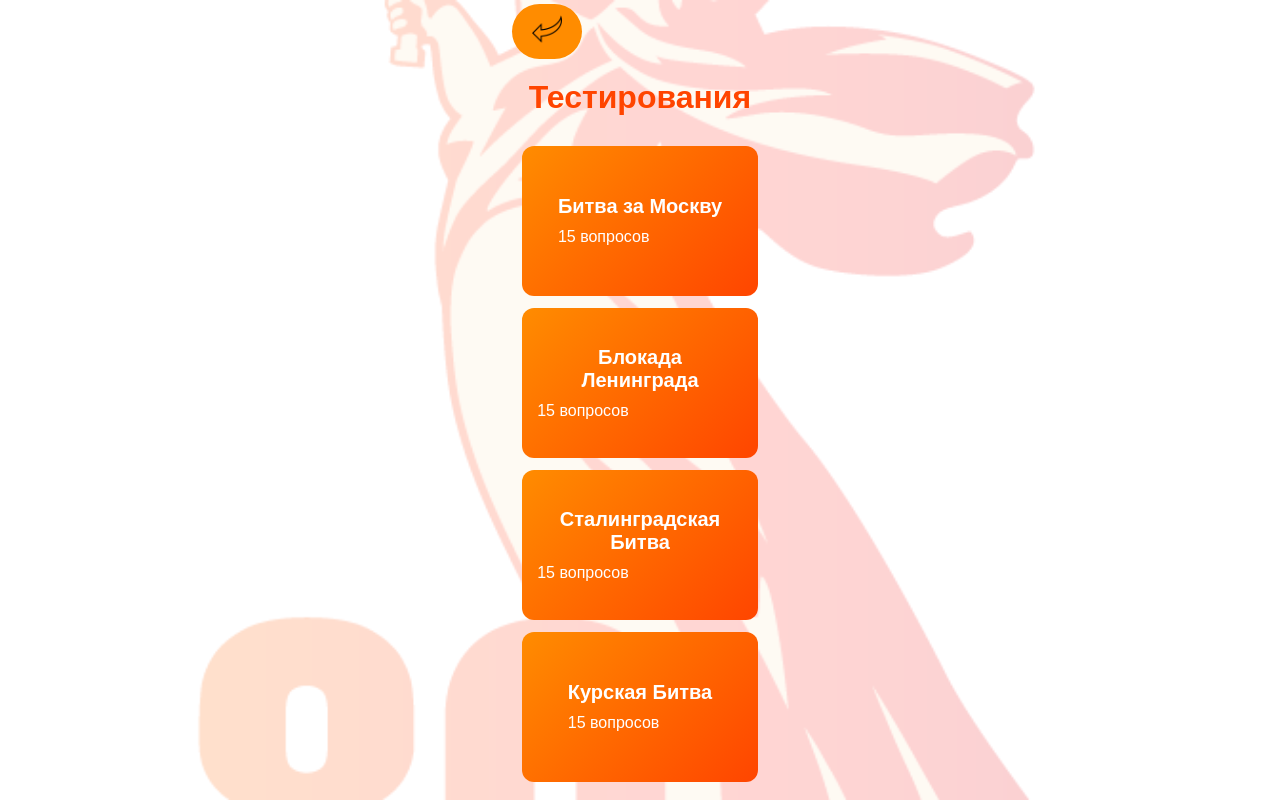
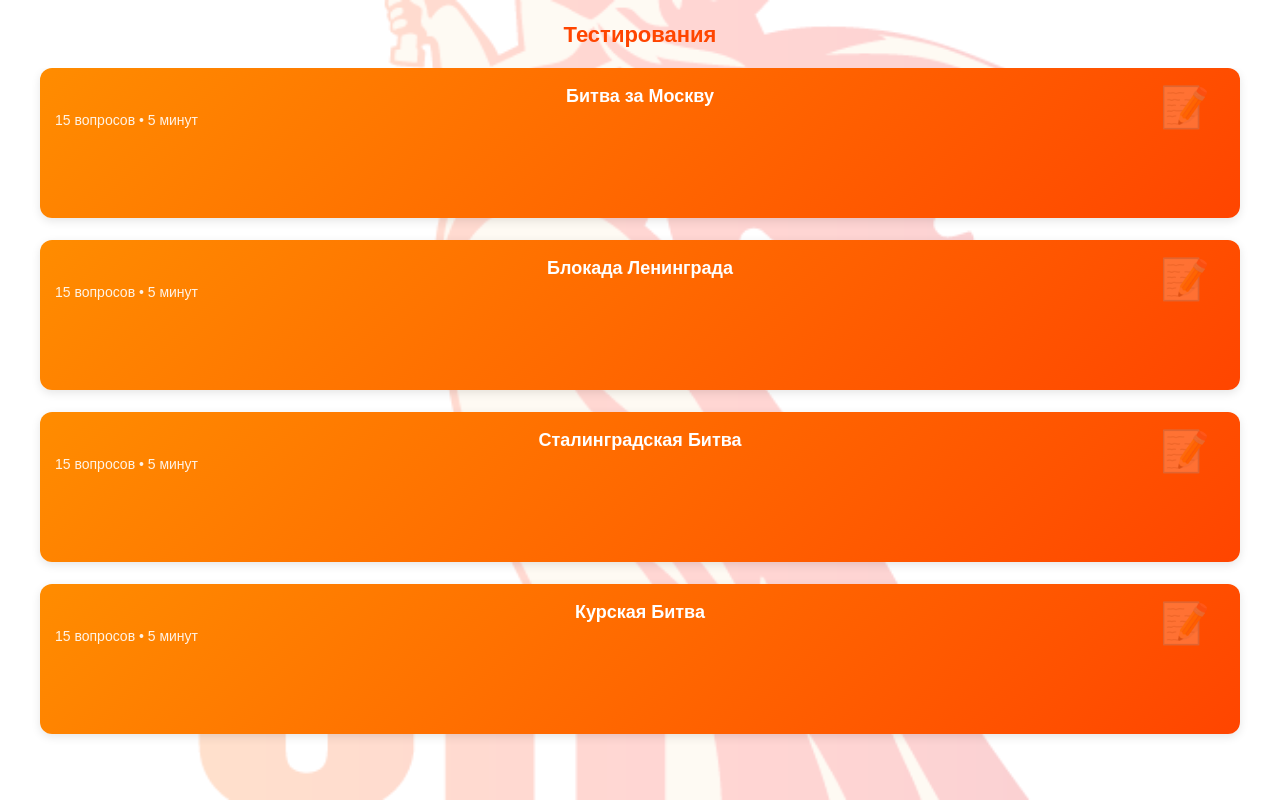
Before and after one commit to darkJsss/KremleBot, a Flask app: page /tests in a window 1280 px wide. Run offline with Flask 3, Linux system fonts and the light colour scheme.

Commit message:
version 1

```diff
--- a/static/css/style.css
+++ b/static/css/style.css
@@ -1027,3 +1027,73 @@ html, body {
         padding: 10px 12px;
     }
 }
+
+
+.mobile-tests-container {
+    width: 100%;
+    padding: 15px 10px;
+    box-sizing: border-box;
+}
+
+.tests-title {
+    font-size: 22px;
+    text-align: center;
+    margin-bottom: 20px;
+    color: #ff4500;
+    padding: 0 10px;
+}
+
+.tests-scroll-wrapper {
+    width: 100%;
+    overflow: hidden;
+}
+
+.test-card {
+    background: linear-gradient(135deg, #ff8c00, #ff4500);
+    color: white;
+    text-decoration: none;
+    display: block;
+    margin-bottom: 10px;
+    position: relative;
+    overflow: hidden;
+    box-shadow: 0 3px 10px rgba(0,0,0,0.1);
+}
+
+.card-content {
+    position: relative;
+    z-index: 2;
+}
+
+.card-content h3 {
+    font-size: 18px;
+    margin-bottom: 5px;
+}
+
+.card-content p {
+    font-size: 14px;
+    opacity: 0.9;
+    margin-bottom: 0;
+}
+
+.card-icon {
+    position: absolute;
+    right: 15px;
+    top: 50%;
+    transform: translateY(-50%);
+    font-size: 40px;
+    opacity: 0.2;
+}
+
+.submit-btn {
+    width: 90%;
+    max-width: 300px;
+    margin: 10px auto;
+}
+
+:root {
+    --safe-area: env(safe-area-inset-bottom, 0px);
+}
+
+body {
+    padding-bottom: calc(20px + var(--safe-area));
+}
--- a/templates/tests.html
+++ b/templates/tests.html
@@ -1,40 +1,21 @@
 {% extends "base.html" %}
 
 {% block content %}
-<div class="tests-container">
-    <a href="{{ url_for('index') }}" class="back-button">
-        <img src="{{ url_for('static', filename='images/back.png') }}" alt="Назад">
-    </a>
+<div class="mobile-tests-container">
     <h1 class="tests-title">Тестирования</h1>
 
-    <div class="tests-grid">
-        <a href="{{ url_for('test_confirmation', topic='Битва за Москву') }}" class="test-card">
-            <div class="card-content">
-                <h3>Битва за Москву</h3>
-                <p>15 вопросов</p>
-            </div>
-        </a>
-
-        <a href="{{ url_for('test_confirmation', topic='Блокада Ленинграда') }}" class="test-card">
-            <div class="card-content">
-                <h3>Блокада Ленинграда</h3>
-                <p>15 вопросов</p>
-            </div>
-        </a>
-
-        <a href="{{ url_for('test_confirmation', topic='Сталинградская Битва') }}" class="test-card">
-            <div class="card-content">
-                <h3>Сталинградская Битва</h3>
-                <p>15 вопросов</p>
-            </div>
-        </a>
-
-        <a href="{{ url_for('test_confirmation', topic='Курская Битва') }}" class="test-card">
-            <div class="card-content">
-                <h3>Курская Битва</h3>
-                <p>15 вопросов</p>
-            </div>
-        </a>
+    <div class="tests-scroll-wrapper">
+        <div class="tests-grid">
+            {% for topic in ['Битва за Москву', 'Блокада Ленинграда', 'Сталинградская Битва', 'Курская Битва'] %}
+            <a href="{{ url_for('test_confirmation', topic=topic) }}" class="test-card">
+                <div class="card-content">
+                    <h3>{{ topic }}</h3>
+                    <p>15 вопросов • 5 минут</p>
+                    <div class="card-icon">📝</div>
+                </div>
+            </a>
+            {% endfor %}
+        </div>
     </div>
 </div>
 {% endblock %}
```
Also changed, not shown: instance/kremlebot.db.
